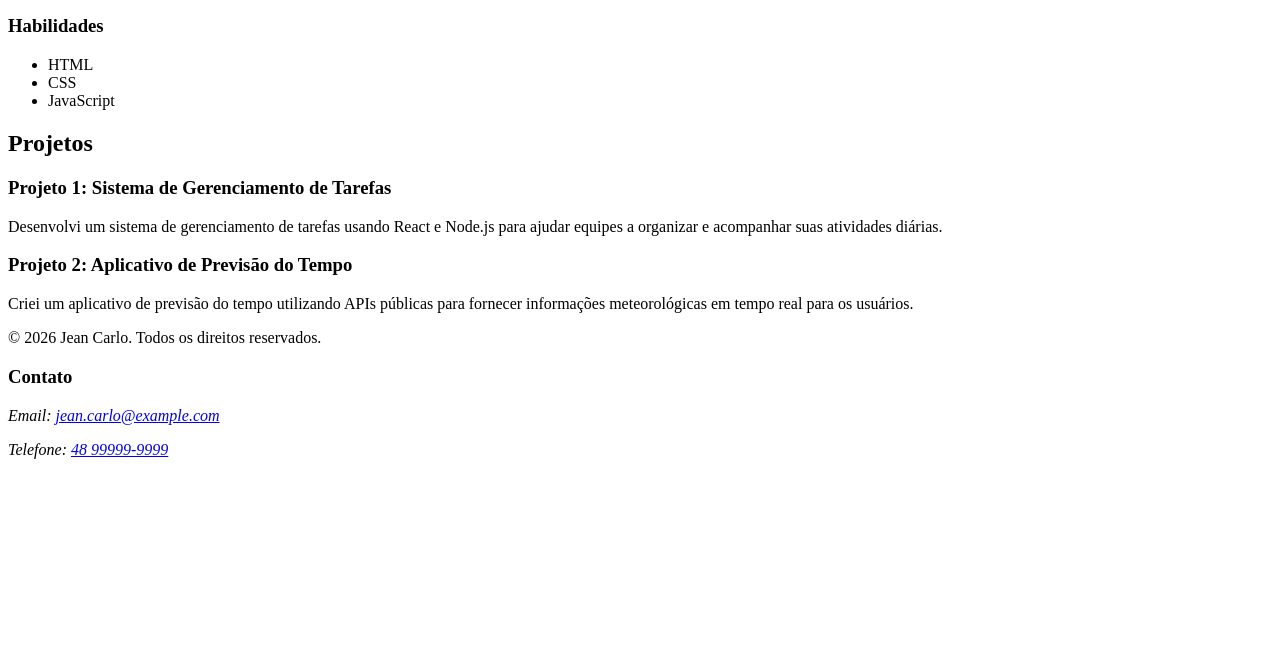
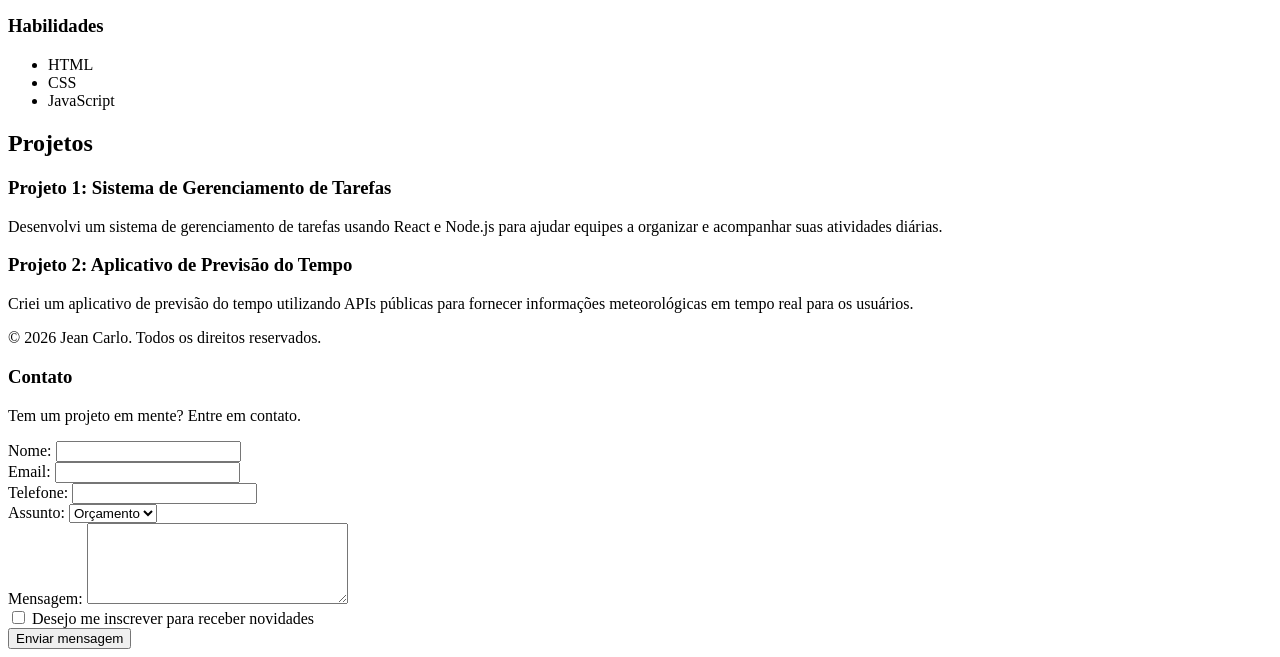
Before and after one commit to jeancarlofonseca/careiratech-trilhadevsoft, a plain HTML site: page index.html in a window 1280 px wide. Shown: the part 578-1235 px from the top of the page. Before the commit the page ends 1053 px from the top, so only its background shows below. Drawn offline with Linux system fonts and the light colour scheme.

Commit message:
inclusão de formulário

```diff
--- a/index.html
+++ b/index.html
@@ -70,13 +70,48 @@
       <p>© 2026 Jean Carlo. Todos os direitos reservados.</p>
       <section>
         <h3>Contato</h3>
-        <address>
+        <p>Tem um projeto em mente? Entre em contato.</p>
+        <form action="">
+          <label for="nome">Nome:</label>
+          <input type="text" id="nome" name="nome" required /><br />
+
+          <label for="email">Email:</label>
+          <input type="email" id="email" name="email" required /><br />
+
+          <label for="tel">Telefone:</label>
+          <input type="tel" id="tel" name="tel" /><br />
+
+          <label for="assunto">Assunto:</label>
+          <select name="assunto" id="assunto">
+            <option value="orcamento">Orçamento</option>
+            <option value="duvida">Dúvida</option>
+            <option value="outro">Outro</option></select
+          ><br />
+
+          <label for="mensagem">Mensagem:</label>
+          <textarea
+            name="mensagem"
+            id="mensagem"
+            cols="30"
+            rows="5"
+            required
+          ></textarea
+          ><br />
+
+          <input type="checkbox" name="inscricao" id="inscricao" />
+          <label for="inscricao"
+            >Desejo me inscrever para receber novidades</label
+          ><br />
+
+          <input type="submit" value="Enviar mensagem" />
+        </form>
+        <!-- <address>
           <p>
             Email:
             <a href="mailto:jean.carlo@example.com">jean.carlo@example.com</a>
           </p>
           <p>Telefone: <a href="tel:5548999999">48 99999-9999</a></p>
-        </address>
+        </address> -->
       </section>
     </footer>
   </body>
```
